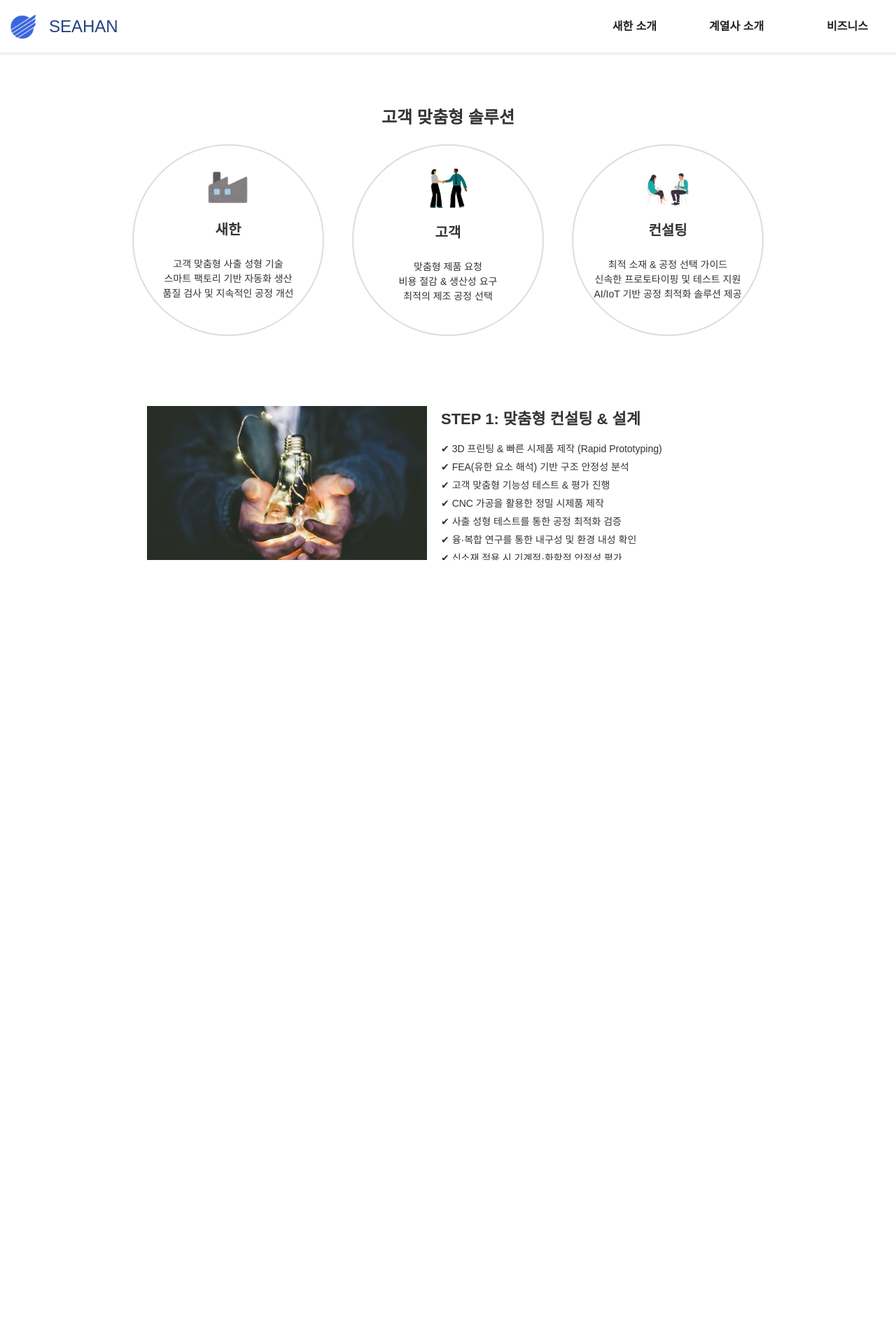
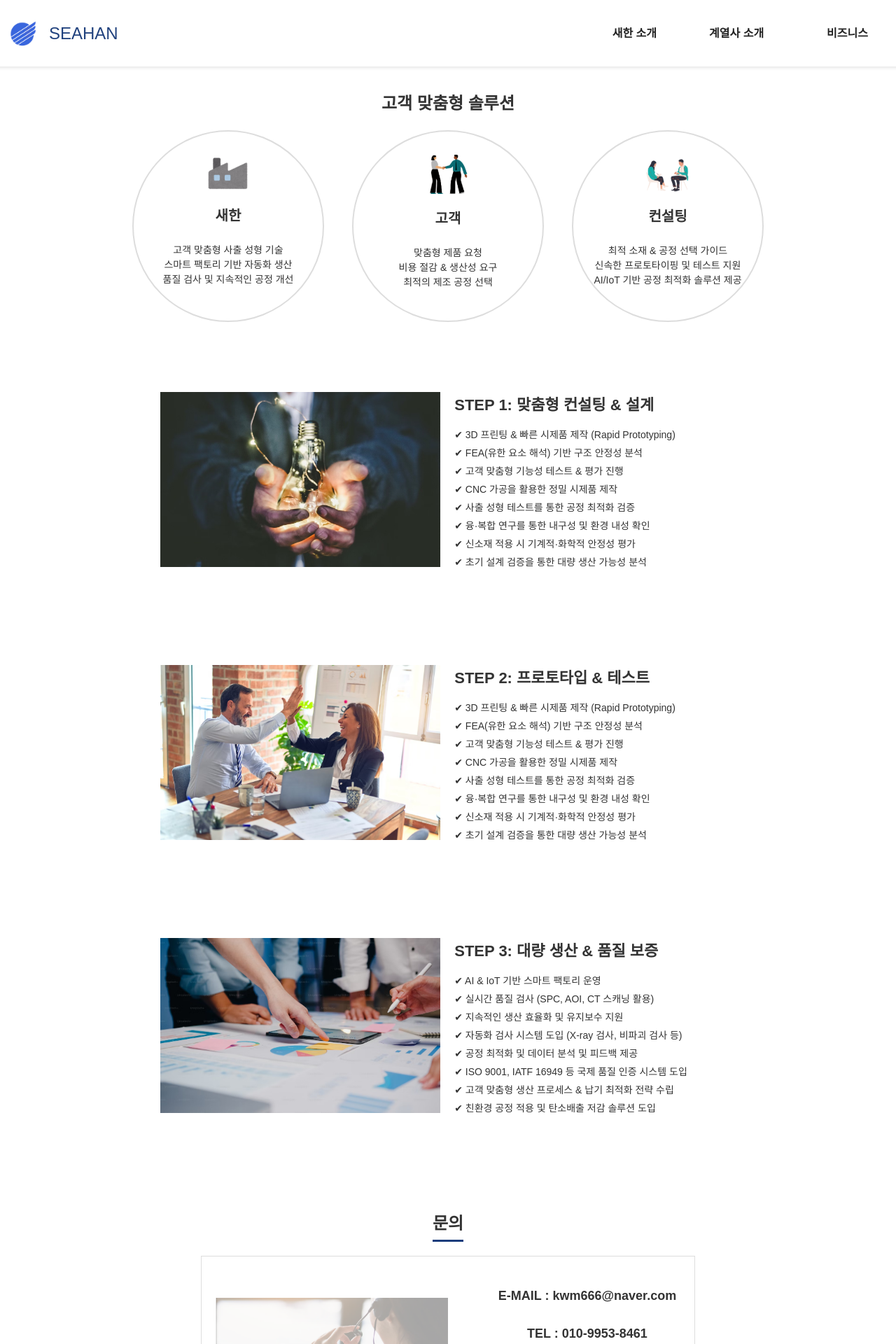
Before and after one commit to saehan-im-develop/saehan_homepage, a React (Vite) app in the folder frontend/: page /solutions in a window 1280 px wide. Shown: the top 1920 px of the page at 70% size. Before the commit the page ends 800 px from the top, so only its background shows below. Built offline with nearby package versions, Linux system fonts and the light colour scheme.

Commit message:
modify scroll

```diff
--- a/frontend/src/App.css
+++ b/frontend/src/App.css
@@ -17,12 +17,17 @@ html, body {
 }
 
 #root {
-  /* max-width: unset; */
+  max-width: unset;
+  width: 90%;
+  align-items: center;
+  align-content: center;
+  flex-wrap: wrap;
   height: auto;
   min-height: 100vh;
   display: flex;
   flex-direction: column;
   justify-content: space-between;
+  margin: 0 auto;
 
 }
 
@@ -33,16 +38,16 @@ main {
   min-height: auto;
   width: 100%;
 }
+
 .app-container {
-  padding-top: 50px;
+  padding-top: 30px;
   display: flex;
   flex-direction: column;
   align-items: center; /*  내부 요소들(헤더, 본문, 푸터) 가운데 정렬 */
-  width: 75%;
+  width: 80%;
   min-height: 100vh;
   margin: 0 auto; /*  전체를 중앙 정렬 */
 }
-
 
 .wrapper {
   display: flex;
--- a/frontend/src/App.jsx
+++ b/frontend/src/App.jsx
@@ -20,8 +20,8 @@ function App() {
   return (
 <Router>
   <ScrollToTop />
+    <Header />
   <div className="app-container">
-    <Header />
     <main>
       <Routes>
         <Route path="/" element={<MainSection />} />
--- a/frontend/src/Introduce/History/HistoryMain.css
+++ b/frontend/src/Introduce/History/HistoryMain.css
@@ -1,9 +1,9 @@
 .history-container {
   width: 100%;
   max-width: 1200px;
-  margin: 0 auto;
+  margin: 20px auto;
   padding: 40px 20px;  /* 상단, 하단 패딩 추가 */
-  background: #ffffff; /* ✅ 배경색 변경 */
+  background: #ffffff; /*  배경색 변경 */
 }
 
 .history-section {
@@ -26,7 +26,7 @@
   display: flex;
   align-items: center;
   justify-content: center;
-  font-size: 32px;  /* ✅ 폰트 크기 조정 */
+  font-size: 32px;  /*  폰트 크기 조정 */
   font-weight: bold;
   color: white;
   text-shadow: 2px 2px 8px rgba(0, 0, 0, 0.6);
@@ -36,8 +36,8 @@
   padding: 80px;
   background: white;
   border-radius: 0px;
-  border: 1px solid #ddd;  /* ✅ 연한 테두리 추가 */
-  box-shadow: 0 8px 20px rgba(0, 0, 0, 0.15);  /* ✅ 그림자 효과 강화 */
+  border: 1px solid #ddd;  /*  연한 테두리 추가 */
+  box-shadow: 0 8px 20px rgba(0, 0, 0, 0.15);  /*  그림자 효과 강화 */
   font-size: 20px;
 }
 
@@ -46,7 +46,7 @@
   display: flex;
   align-items: baseline;
   margin-bottom: 15px;
-  padding: 12px 0;  /* ✅ 위아래 여백 추가 */
+  padding: 12px 0;  /*  위아래 여백 추가 */
 }
 
 .history-year {
--- a/frontend/src/Vision/VisionCSSFiile/VisionMain.css
+++ b/frontend/src/Vision/VisionCSSFiile/VisionMain.css
@@ -35,7 +35,7 @@
     padding: 40px;
     border-radius: 12px;
     border: 1px solid #ddd;
-    box-shadow: 0px 5px 15px rgba(0, 0, 0, 0.12);
+    /* box-shadow: 0px 5px 15px rgba(0, 0, 0, 0.12); */
 }
 
 .vision-intro p {
--- a/frontend/src/index.css
+++ b/frontend/src/index.css
@@ -36,14 +36,22 @@ a:hover {
   color: #535bf2;
 }
 
-html, body {
+body {
   margin: 0;
   padding: 0;
-  min-width: 100vw; /*  잘못된 100vh → 100vw로 변경 */
+  min-width: 100vw;
   min-height: 100vh;
   height: 100vh;
   overflow-x: hidden; /*  가로 스크롤 방지 */
   overflow-y: auto; /*  세로 스크롤 가능하게 유지 */
+}
+
+html{
+  margin: 0;
+  padding: 0;
+  min-width: 100vw;
+  min-height: 100vh;
+  height: 100vh;
 }
 
 #main-intro {
@@ -95,15 +103,6 @@ button:focus-visible {
   outline: 4px auto -webkit-focus-ring-color;
 }
 
-#root {
-  display: flex;
-  flex-direction: column;
-  align-items: center;
-  justify-content: flex-start; /*  페이지 내용을 위에서 아래로 쌓이도록 변경 */
-  width: 100%;
-  max-width: none; /*  기존 max-width: 1200px 제거 */
-  margin: 0;
-}
 
 .text-container h2 {
   font-weight: normal;
--- a/frontend/src/mainComponent/MainSection.jsx
+++ b/frontend/src/mainComponent/MainSection.jsx
@@ -70,8 +70,8 @@ const MainSection = () => {
 
         <img src={section1Image} alt="사업 부문" className="section-image" />
       </section>
+      <ContactSection />
       <div id="main-contact">
-      <ContactSection />
       </div>
     </div>
   );
--- a/frontend/src/mainCssFile/ContactSection.css
+++ b/frontend/src/mainCssFile/ContactSection.css
@@ -2,15 +2,18 @@
     display: block !important;
     padding: 30px;
     background-color: #ffffff;
-    margin-bottom: 20px;
     padding-bottom: 10px;
     min-height: 200px;
+    width: 80%;
+    min-width: unset;
+    max-width: 1200px;
+    margin: 0 auto;
     visibility: visible !important;
+    position: relative;
+    z-index: 10;
+
     opacity: 1;
     transition: opacity 0.5s ease-in-out;
-    position: relative;
-    z-index: 10;
-    /* width: 100vh; */
   }
 
   .section-title {
--- a/frontend/src/mainCssFile/Footer.css
+++ b/frontend/src/mainCssFile/Footer.css
@@ -18,7 +18,7 @@ html, body {
   width: 100vw;
   background-color: #222;
   color: white;
-  text-align: center;
+  text-align: left;
   padding: 20px;
   position: relative;
   bottom: 0;
--- a/frontend/src/mainCssFile/Header.css
+++ b/frontend/src/mainCssFile/Header.css
@@ -15,7 +15,7 @@
   width: 100%;
   top: 0;
   z-index: 1000;
-  height: 65px;
+  height: 85px;
   margin: 0 auto;
 }
 
```
